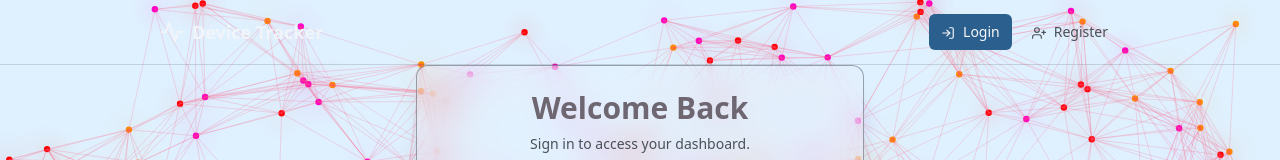
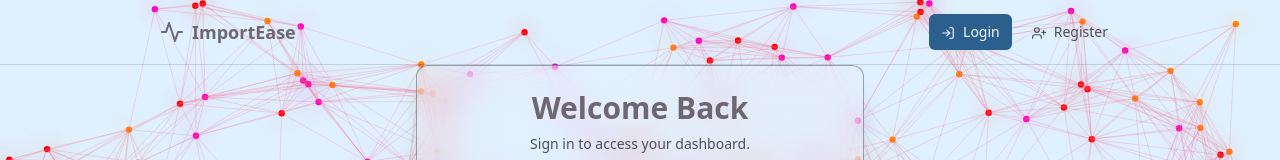
Before and after one commit to Jeet-115/SoftwareSubscription, a React (Vite) app in the folder client/: page /login in a window 1280 px wide. Shown: the top 160 px of the page. Built offline with nearby package versions, Linux system fonts and the light colour scheme; no server answers.

Commit message:
navbar fix

```diff
--- a/client/src/components/Navbar.jsx
+++ b/client/src/components/Navbar.jsx
@@ -29,9 +29,9 @@ const Navbar = () => {
           <div className="flex items-center gap-3">
             <Link to="/" className="flex items-center gap-2 text-text-DEFAULT">
               <motion.div whileHover={{ rotate: 360, scale: 1.2 }}>
-                <FiActivity className="text-primary-DEFAULT" size={24} />
+                <FiActivity className="text-[#6e6670]" size={24} />
               </motion.div>
-              <span className="text-lg font-semibold">Device Tracker</span>
+              <span className="text-lg text-[#6e6670] font-semibold">ImportEase</span>
             </Link>
           </div>
           <div className="flex items-center gap-2">
```
